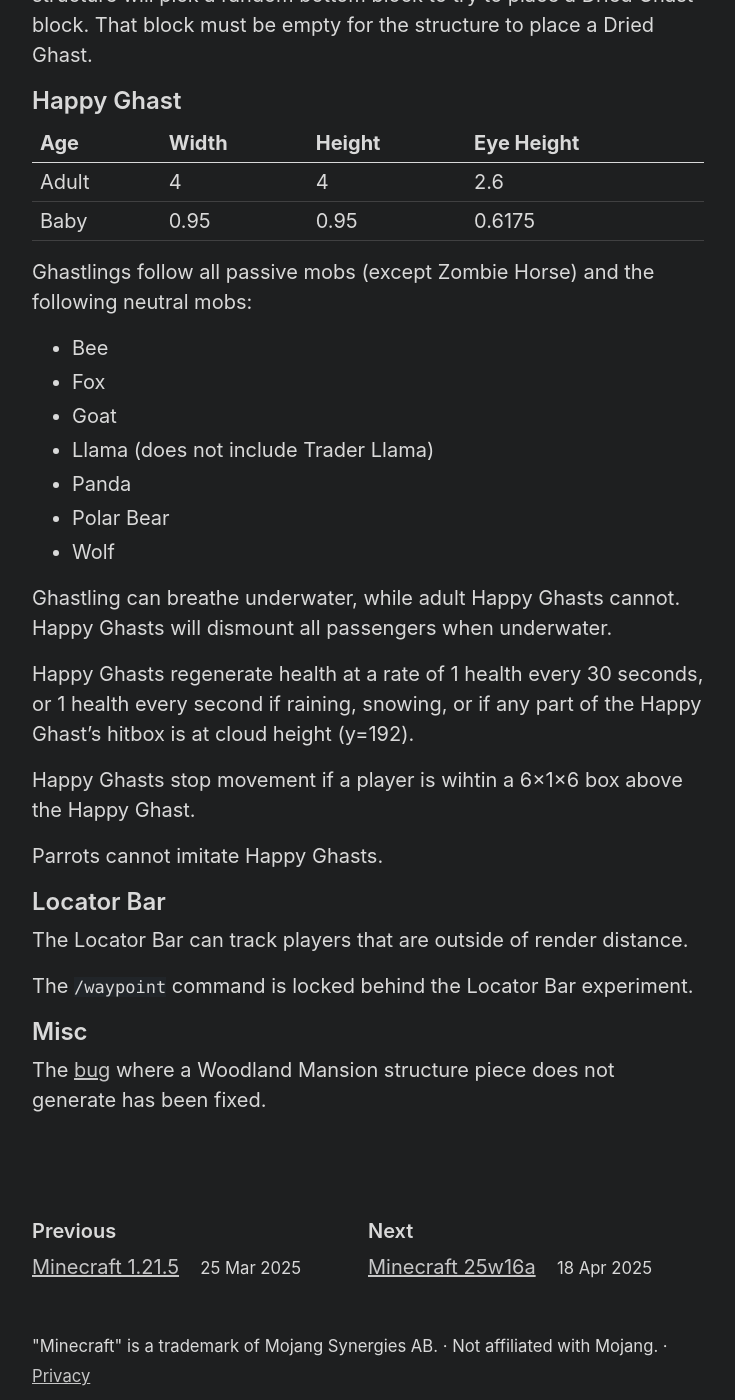
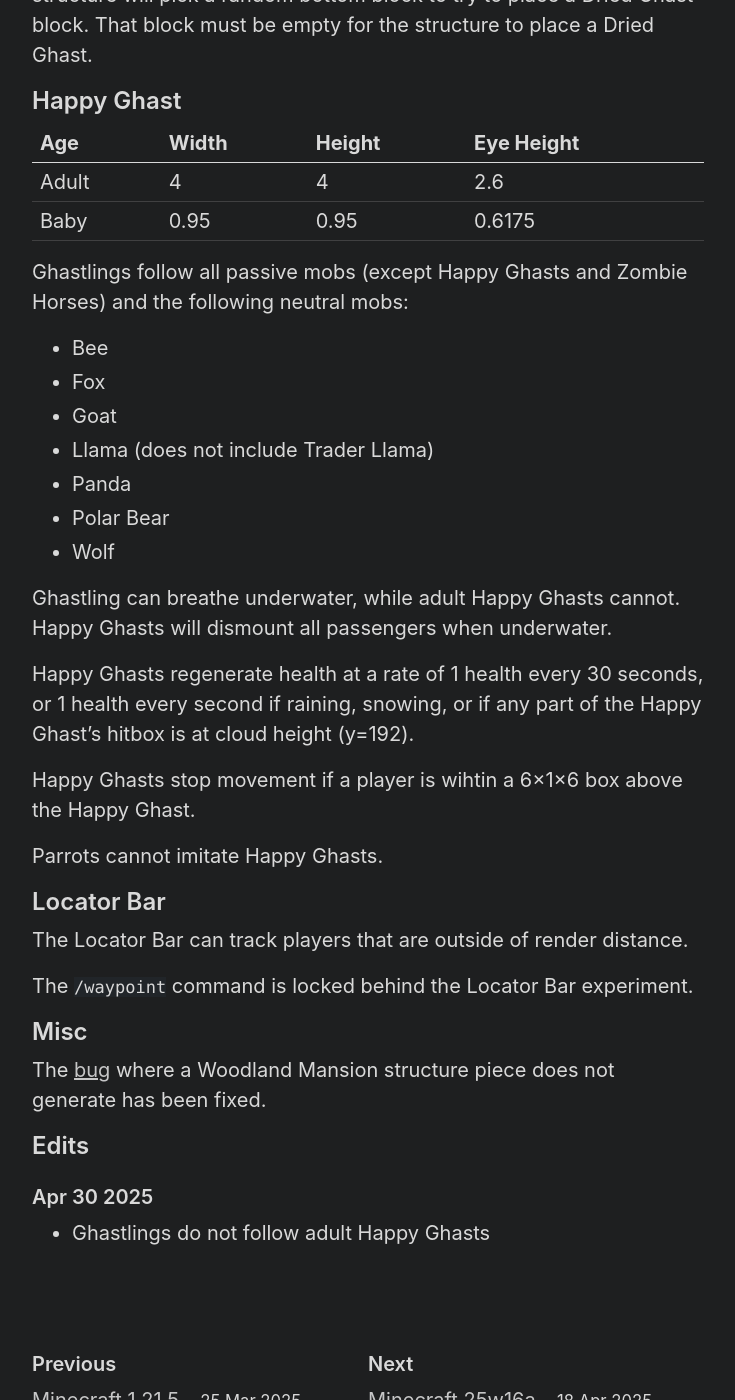
Before and after one commit to Tisawesomeness/tisawesomeness.github.io, a Jekyll site: the page built from snapshots/_posts/2025-04-17-25w15a.md, in a window 1280 px wide and 1400 px high, scrolled down 501 px. Shown: the whole window, without its empty margins (272-1007 px from the left). Built offline with Jekyll 4.4.1, drawn with Linux system fonts in a browser that asks for light colours; comment, search, counter and statistics services are not loaded.

Commit message:
Correct ghastling following

```diff
--- a/snapshots/_posts/2025-04-17-25w15a.md
+++ b/snapshots/_posts/2025-04-17-25w15a.md
@@ -21,7 +21,7 @@
 | Adult | 4     | 4      | 2.6        |
 | Baby  | 0.95  | 0.95   | 0.6175     |
 
-Ghastlings follow all passive mobs (except Zombie Horse) and the following neutral mobs:
+Ghastlings follow all passive mobs (except Happy Ghasts and Zombie Horses) and the following neutral mobs:
 - Bee
 - Fox
 - Goat
@@ -47,3 +47,9 @@
 ## Misc
 
 The [bug](https://bugs.mojang.com/browse/MC/issues/MC-240121) where a Woodland Mansion structure piece does not generate has been fixed.
+
+## Edits
+
+### Apr 30 2025
+
+- Ghastlings do not follow adult Happy Ghasts
```
